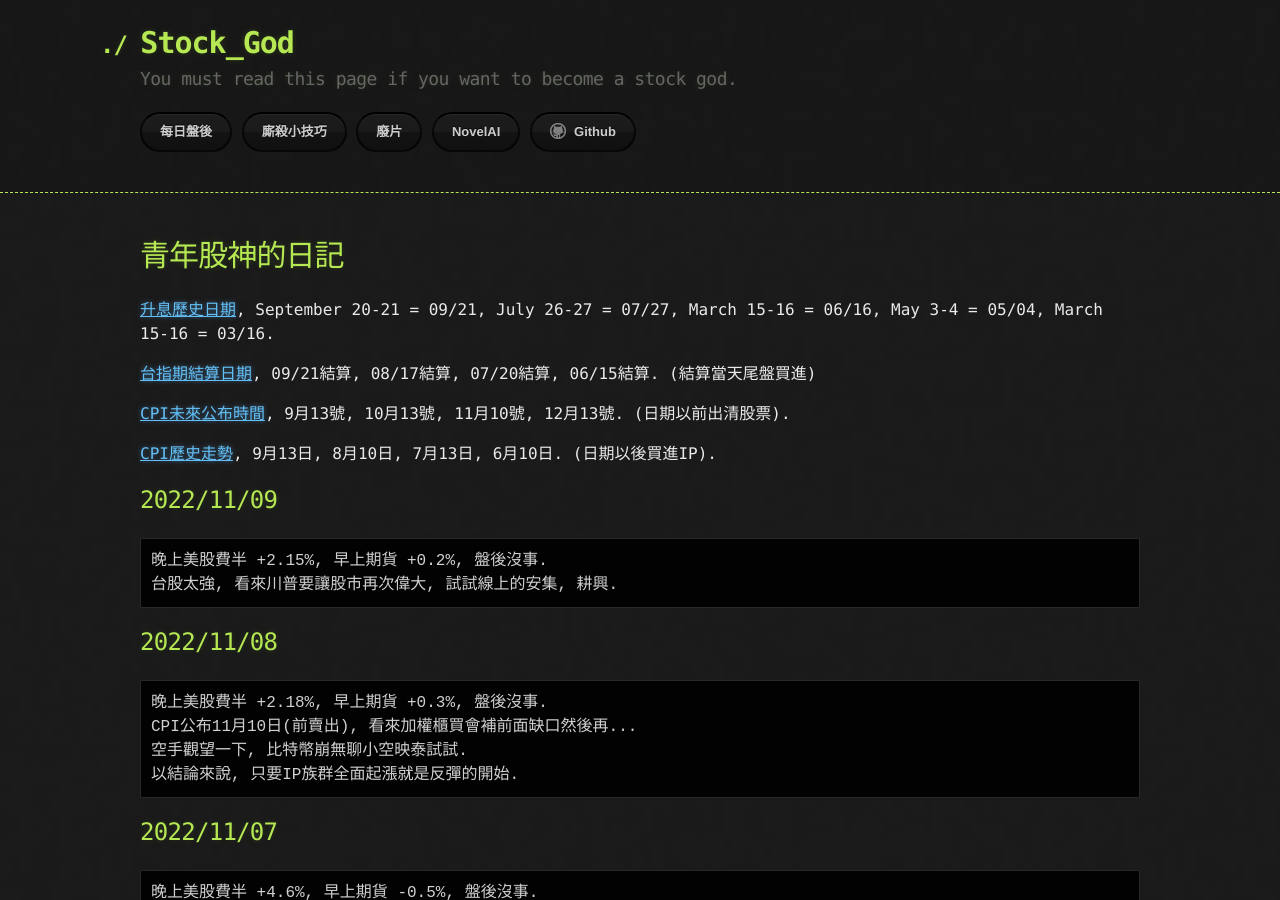
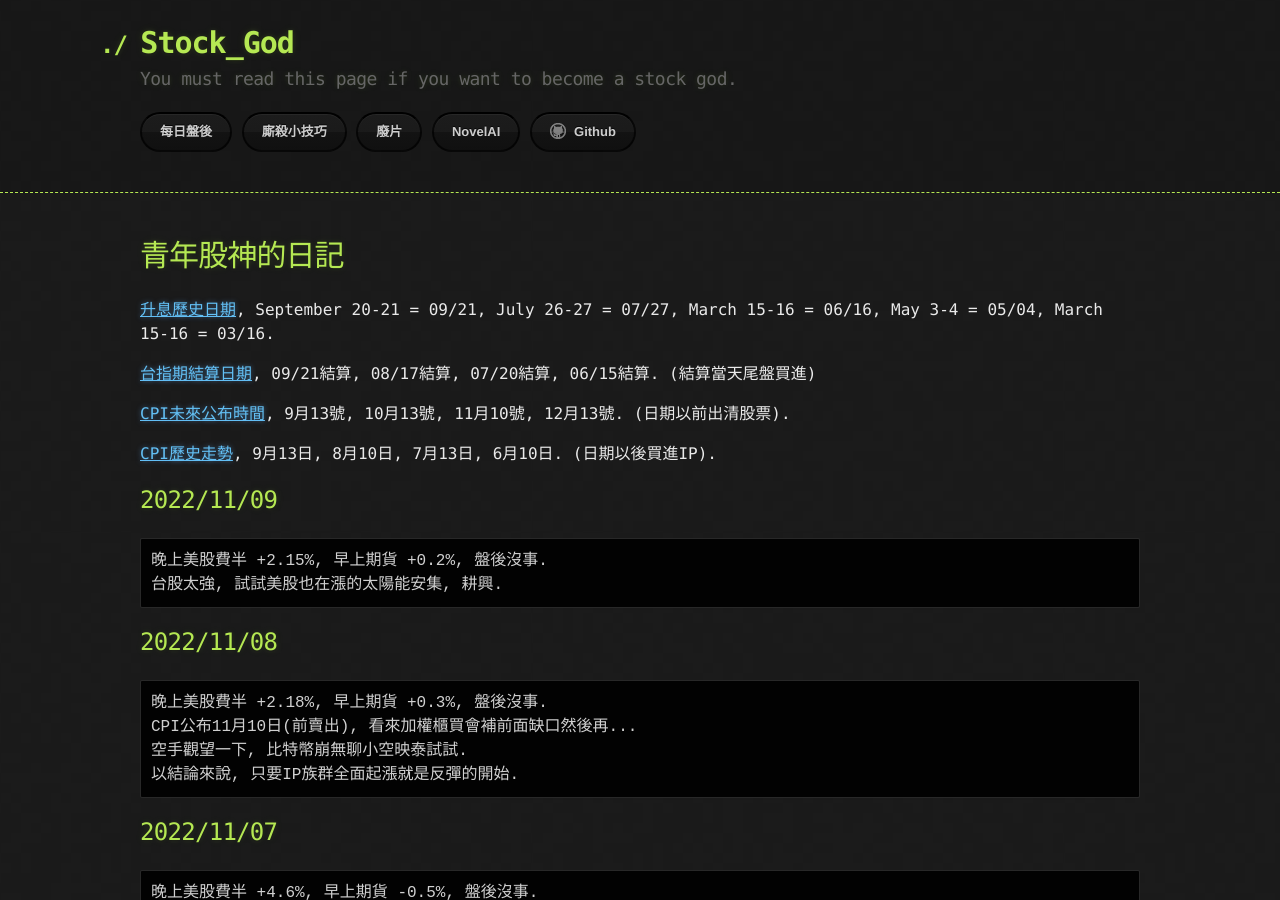
Before and after one commit to lepg5487/Stock_God, a Jekyll site: the page built from index.md, in a window 1280 px wide and 900 px high. Built offline with Jekyll 4.4.1, drawn with Linux system fonts in a browser that asks for light colours; our own code applies the rules of GitHub Pages for plain Markdown files.

Commit message:
Update index.md

````diff
--- a/index.md
+++ b/index.md
@@ -15,7 +15,7 @@ layout: testlayouts
 ## 2022/11/09
 ```
 晚上美股費半 +2.15%, 早上期貨 +0.2%, 盤後沒事.
-台股太強, 看來川普要讓股市再次偉大, 試試線上的安集, 耕興.
+台股太強, 試試美股也在漲的太陽能安集, 耕興.
 ```
 
 ## 2022/11/08
````
